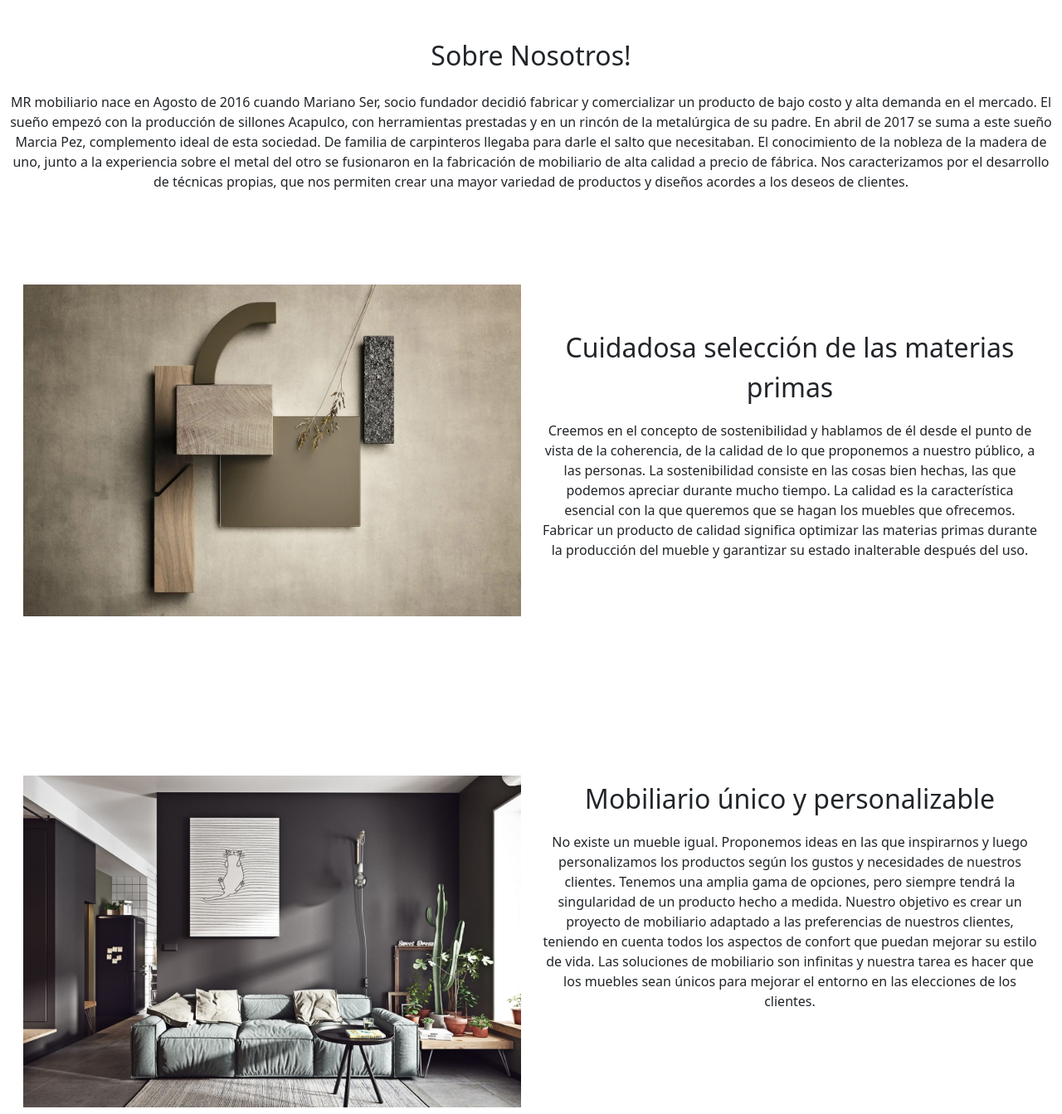
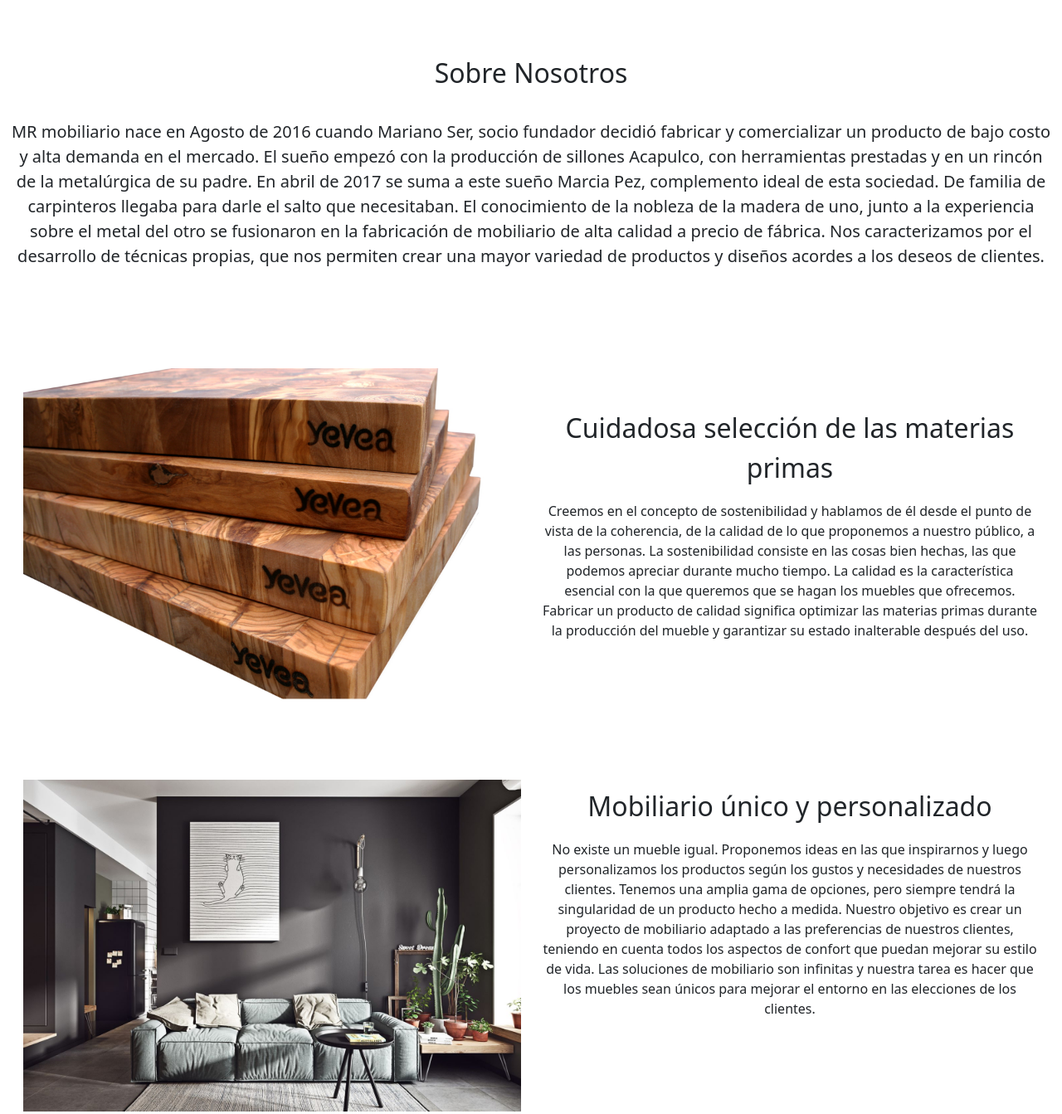
Before and after one commit to RocioBevilacqua/mobiliarioBevilacquaSass, a plain HTML site: page secciones/nosotros.html in a window 1280 px wide. Shown: the part 853-2196 px from the top of the page at 83% size. Drawn offline with nearby package versions, Linux system fonts and the light colour scheme.

Commit message:
entrega proyecto final

```diff
--- a/secciones/nosotros.html
+++ b/secciones/nosotros.html
@@ -52,8 +52,9 @@
     </header>
 
     <main>
-
-        <div id="carouselExampleCaptions" class="carousel slide " data-bs-ride="carousel">
+        <!-- carrousel-->
+        <div>
+            <div id="carouselExampleCaptions" class="carousel slide w-100 " data-bs-ride="carousel">
                 <div class="carousel-indicators">
                     <button type="button" data-bs-target="#carouselExampleCaptions" data-bs-slide-to="0" class="active"
                         aria-current="true" aria-label="Slide 1"></button>
@@ -71,7 +72,7 @@
                         </div>
                     </div>
                     <div class="carousel-item">
-                    <img src="../imagenes/nosotros1.webp" class="d-block w-100" alt="Fabricacion de muebles">
+                        <img src="../imagenes/nosotros2.jpg" class="d-block w-100" alt="Fabricacion de muebles">
                         <div class="carousel-caption d-none d-md-block">
                             <h5 class="fs-1">Muebles hechos a medida y personalizados</h5>
 
@@ -96,74 +97,53 @@
                     <span class="visually-hidden">Next</span>
                 </button>
             </div>
+        </div>
 
+        <!-- sobre nosotros -->
 
-        <div class="row w-100 m-auto">
-            <div class="d-flex flex-column justify-content-center aling-items-center pt-5 col-lg-12 col-md-12 col-sm-12 w-100 m-auto"
-                data-aos="fade-down" data-aos-easing="linear" data-aos-duration="1500">
-                <h3 class="text-center pb-3 fs-2"> Sobre Nosotros!</h3>
-                <p class="text-center w-100 m-auto ">MR mobiliario nace en Agosto de 2016 cuando Mariano Ser, socio
-                    fundador decidió
-                    fabricar y comercializar
-                    un producto de bajo costo y alta demanda en el mercado.
-
+        <div class="row w-100 m-auto mt-5 mb-5">
+            <div class="col-lg-12 col-md-12 col-sm-12 d-flex justify-content-center aling-items-center pt-3 pb-3">
+                <p class="fs-2 "> Sobre Nosotros </p>
+            </div>
+            <div class="col-lg-12 col-md-12 col-sm-12 d-flex justify-content-center aling-items-center">
+                <p class="text-center fs-5">MR mobiliario nace en Agosto de 2016 cuando Mariano Ser, socio
+                    fundador decidió fabricar y comercializar un producto de bajo costo y alta demanda en el mercado.
                     El sueño empezó con la producción de sillones Acapulco, con herramientas prestadas y en un rincón de
-                    la
-                    metalúrgica de su padre.
-
+                    la metalúrgica de su padre.
                     En abril de 2017 se suma a este sueño Marcia Pez, complemento ideal de esta sociedad. De familia de
                     carpinteros llegaba para darle el salto que necesitaban.
-
                     El conocimiento de la nobleza de la madera de uno, junto a la experiencia sobre el metal del otro se
                     fusionaron en la fabricación de mobiliario de alta calidad a precio de fábrica.
-
                     Nos caracterizamos por el desarrollo de técnicas propias, que nos permiten crear una mayor variedad
-                    de
-                    productos y diseños acordes a los deseos de clientes.
-                </p>
+                    de productos y diseños acordes a los deseos de clientes.</p>
             </div>
         </div>
 
-
-        <div class="row p-3 w-100 m-auto ">
-            <div class="col-lg-6 col-md-12 col-sm-12 mb-5 pb-5 mt-5 pt-5">
-                <img src="../imagenes/nosotros1.webp" alt="Seleccion de materia prima" class="w-100"
-                    data-aos="fade-right">
+        <!--materia prima y personalizacion -->
+        <div class="row m-3 mt-5 pt-5 justify-content-center">
+            <div class="mt-2 col-lg-6 col-md-12 col-sm-12 d-flex justify-content-center align-items-center mb-5">
+                <img src="../imagenes/nosotros3.jpg" alt="Acerca de nuestros productos" class="w-100">
             </div>
-            <div class="col-lg-6 col-md-12 col-sm-12 d-flex flex-column justify-content-center align-items-center">
-                <div>
-
+            <div class="mt-2 col-lg-6 col-md-12 col-sm-12 d-flex flex-column align-items-center mb-5 pt-5 ">
                 <p class="text-center fs-2 ">Cuidadosa selección de las materias primas</p>
                 <p class="text-center"> Creemos en el concepto de sostenibilidad y hablamos de él desde el punto de
-                        vista de la coherencia,
-                        de la calidad de lo que proponemos a nuestro público, a las personas. La sostenibilidad consiste
-                        en
-                        las cosas bien hechas, las que podemos apreciar durante mucho tiempo.
-
-
+                    vista de la coherencia, de la calidad de lo que proponemos a nuestro público, a las personas. La
+                    sostenibilidad consiste
+                    en las cosas bien hechas, las que podemos apreciar durante mucho tiempo.
                     La calidad es la característica esencial con la que queremos que se hagan los muebles que
                     ofrecemos.
                     Fabricar un producto de calidad significa optimizar las materias primas durante la producción
-                        del
-                        mueble y garantizar su estado inalterable después del uso.
+                    del mueble y garantizar su estado inalterable después del uso.
                 </p>
-                </div>
             </div>
 
 
-
-
-            <div class="col-lg-6  col-md-12 col-sm-12 mb-5 pt-5 mt-5">
-                <img src="../imagenes/nosotros2.jpg" alt="Mobiliario único y personalizable" class="w-100"
-                    data-aos="fade-left">
+            <div class="mt-2 col-lg-6 col-md-12 col-sm-12 d-flex justify-content-center align-items-center mb-5 mt-5 ">
+                <img src="../imagenes/nosotros2.jpg" alt="Acerca de nuestros productos" class="w-100">
             </div>
-            <div
-                class="col-lg-6 col-md-12 col-sm-12 d-flex flex-column justify-content-center align-items-center mt-3 pt-3 mb-5 pb-5">
-                <div>
-                    <p class="text-center fs-2"> Mobiliario único y personalizable</p>
-                    <p class="text-center w-100 m-auto">
-
-                        No existe un mueble igual. Proponemos ideas en las que inspirarnos y luego personalizamos los
+            <div class="mt-2 col-lg-6 col-md-12 col-sm-12 d-flex flex-column align-items-center mb-5  pt-5 ">
+                <p class="text-center fs-2 ">Mobiliario único y personalizado</p>
+                <p class="text-center">   No existe un mueble igual. Proponemos ideas en las que inspirarnos y luego personalizamos los
                     productos según los gustos y necesidades de nuestros clientes. Tenemos una amplia gama de
                     opciones,
                     pero siempre tendrá la singularidad de un producto hecho a medida.
@@ -179,8 +159,6 @@
         </div>
 
 
-
-        </div>
 
         <!-- Nuestros servicios -->
         <section class="containerServicios">
--- a/style/_nosotros.scss
+++ b/style/_nosotros.scss
@@ -1,6 +1,6 @@
 body{
     margin: 0;
     padding: 0;
-    overflow-x: hidden;
+
 
 }
--- a/style/_operaciones.scss
+++ b/style/_operaciones.scss
@@ -14,8 +14,8 @@ tiktok: #242222,
 .box {
     a{
         text-decoration: none;
-        padding-left: 20px;
-        padding-right: 20px;
+        padding-left: 15px;
+        padding-right: 15px;
         padding-bottom: 15x;
         padding-top: 15px;
     }
```
Also changed, not shown: estilos/style.css, imagenes/nosotros1-jpg.webp (added), imagenes/nosotros3.jpg (added), 1 other file. Lines whose indentation alone changed are shown as unchanged.
